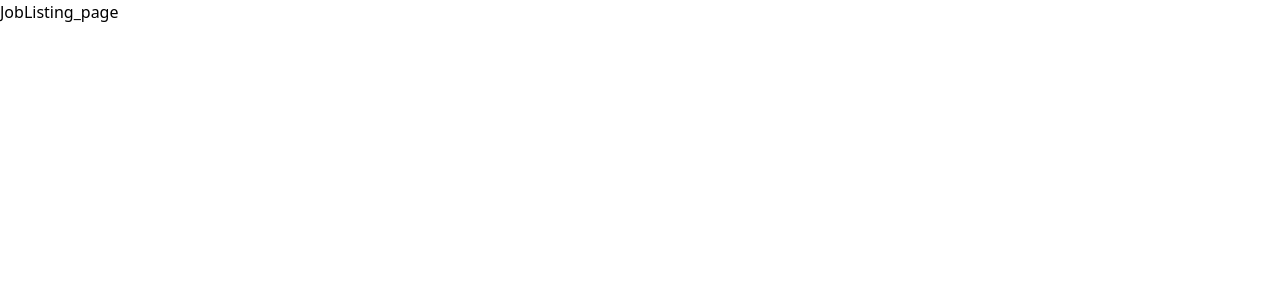
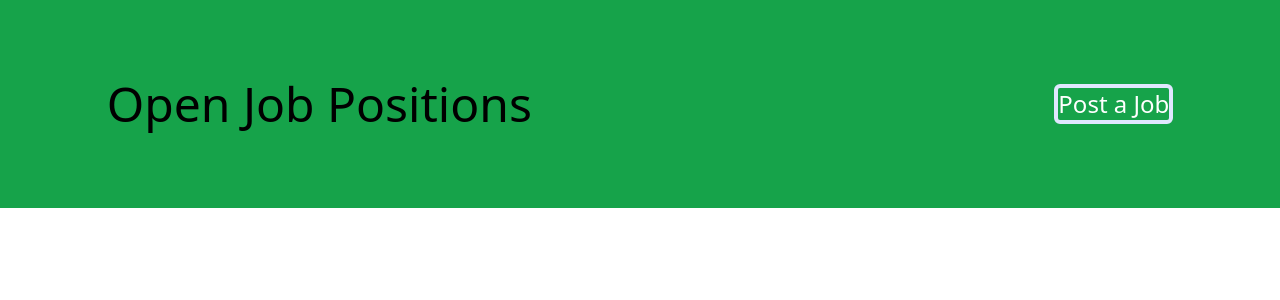
Before and after one commit to alemba-21/poverty-line, a React (Create React App) app in the folder frontend/: page /Jobs in a window 1280 px wide. Shown: the top 300 px of the page. Built offline with nearby package versions, Linux system fonts and the light colour scheme.

Commit message:
working on search bar

```diff
--- a/frontend/package.json
+++ b/frontend/package.json
@@ -3,6 +3,7 @@
   "version": "0.1.0",
   "private": true,
   "dependencies": {
+    "@material-ui/core": "^4.12.4",
     "@testing-library/jest-dom": "^5.16.5",
     "@testing-library/react": "^13.4.0",
     "@testing-library/user-event": "^13.5.0",
--- a/frontend/src/components/Job/JobListing_page.jsx
+++ b/frontend/src/components/Job/JobListing_page.jsx
@@ -1,8 +1,18 @@
 import React from 'react'
+import {Box, Grid, Button} from '@material-ui/core'
 
 const JobListing_page = () => {
   return (
-    <div>JobListing_page</div>
+    <Box class="py-20 bg-green-600">
+        <Grid container class="flex justify-center">
+            <Grid item xs={10}>
+                <Box class="flex items-center flex justify-between">
+                    <h1 class="text-5xl">Open Job Positions</h1>
+                    <Button class="normal-case text-2xl border-4 border-indigo-100/100" >Post a Job</Button>
+                </Box>
+            </Grid>
+        </Grid>
+    </Box>
   )
 }
 
```
Also changed, not shown: 1 other file (tests, documents, lock files or other folders).
